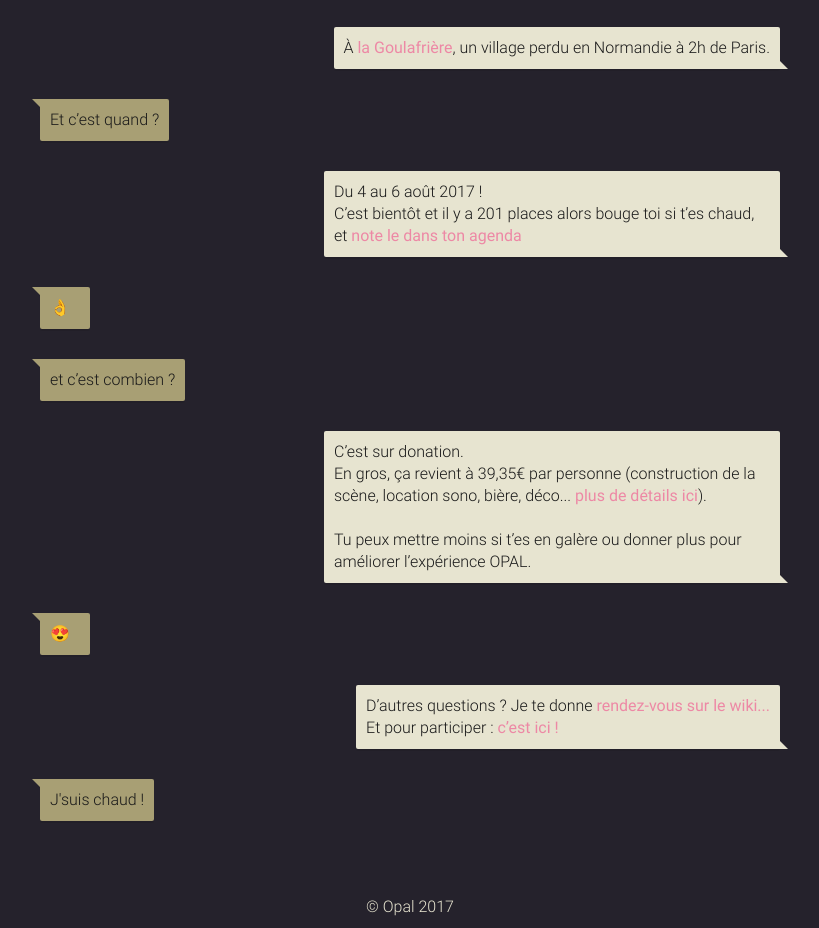
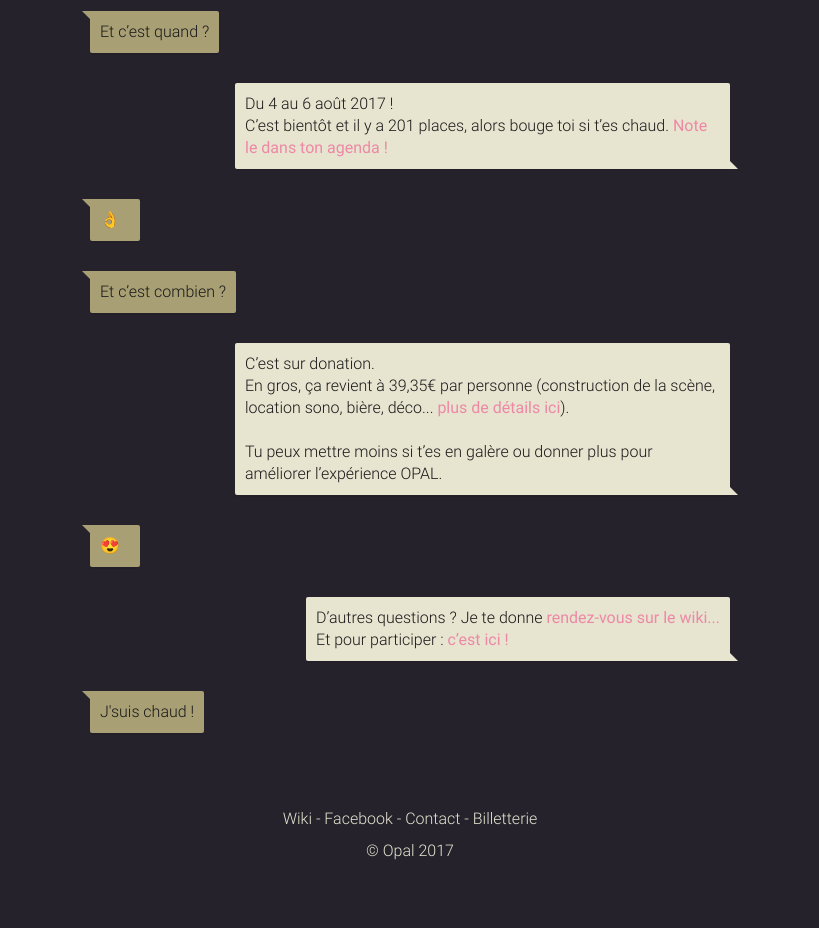
Before and after one commit to djedie/opal-website, a website: page src/opal/index.html in a window 1280 px wide. Shown: the part 1454-2382 px from the top of the page, without its empty margins (230-1049 px from the left). After the commit the page ends 2326 px from the top, so only its background shows below. Drawn offline with nearby package versions, Linux system fonts and the light colour scheme; files that its build step writes are made by us from their sources.

Commit message:
Wording et chat width

```diff
--- a/src/opal/index.html
+++ b/src/opal/index.html
@@ -30,7 +30,7 @@
         <!-- http://humanstxt.org -->
         <link type="text/plain" rel="author" href="humans.txt" />
 
-        <link rel="stylesheet" href="style.css?v=1.3.4">
+        <link rel="stylesheet" href="style.css?v=1.3.6">
 
         <!-- modernizr-2.7.1.min.js:js -->
         <!-- endinject -->
@@ -110,7 +110,7 @@
 		        <li class="self">
 		        	<div class="msg">
 			        	<p>Du 4 au 6 août 2017 ! <br>
-				        	C’est bientôt et il y a 201 places alors bouge toi si t’es chaud, et <a href="https://calendar.google.com/calendar/render?action=TEMPLATE&dates=20170804T100000Z/20170806T180000Z&location=La+Goulafri%C3%A8re&text=Opal+:+First+Step&details=Let%27s+build+something+awesome%0A%0A--%0Ahttp://opal.events" target="_blank">note le dans ton agenda</a></p>
+				        	C’est bientôt et il y a 201 places, alors bouge toi si t’es chaud. <a href="https://calendar.google.com/calendar/render?action=TEMPLATE&dates=20170804T100000Z/20170806T180000Z&location=La+Goulafri%C3%A8re&text=Opal+:+First+Step&details=Let%27s+build+something+awesome%0A%0A--%0Ahttp://opal.events" target="_blank">Note le dans ton agenda !</a></p>
 		        	</div>
 		        </li>
 		        <li class="other">
@@ -120,7 +120,7 @@
 		        </li>
 		        <li class="other">
 		        	<div class="msg">
-			        	<p>et c’est combien ?</p>
+			        	<p>Et c’est combien ?</p>
 		        	</div>
 		        </li>
 		        <li class="self">
@@ -139,7 +139,7 @@
 		        <li class="self">
 		        	<div class="msg">
 			        	<p>D’autres questions ? Je te donne <a href="/wiki/" target="_blank">rendez-vous sur le wiki...</a></p>
-			        	<p>Et pour participer : <a href="https://www.tilt.com/tilts/opal-2017" target="_blank">c’est ici !</a></p>
+			        	<p>Et pour participer : <a href="https://www.weezevent.com/opal-2017" target="_blank">c’est ici !</a></p>
 		        	</div>
 		        </li>
 		        <li class="other">
@@ -151,6 +151,7 @@
         </section>
 
         <footer>
+	        <p><a href="/wiki/" target="_blank">Wiki</a> - <a href="https://www.facebook.com/groups/opalfirststep/" target="_blank">Facebook</a> - <a href="mailto:welcome@opal.events">Contact</a> - <a href="https://www.weezevent.com/opal-2017" target="_blank">Billetterie</a></p>
 	        <p>&copy; Opal 2017</p>
         </footer>
 
--- a/src/sass/_main.scss
+++ b/src/sass/_main.scss
@@ -84,7 +84,7 @@
     padding: 0 0 50px 0;
     margin-bottom: 10px;
     width: 90%;
-    max-width: 790px;
+    max-width: 690px;
 
 	li {
 		overflow: hidden;
@@ -134,7 +134,7 @@
 
 		.msg {
 		    min-width: 50px;
-			max-width: 60%;
+			max-width: 75%;
 		    padding: 10px;
 		    text-align: left;
 		    border-radius: 2px;
@@ -163,6 +163,10 @@
 /* FOOTER */
 footer {
 	text-align: center;
+
+	a {
+		color: inherit;
+	}
 }
 
 
```
Also changed, not shown: dist/index.html, dist/style.css, 1 other file.
